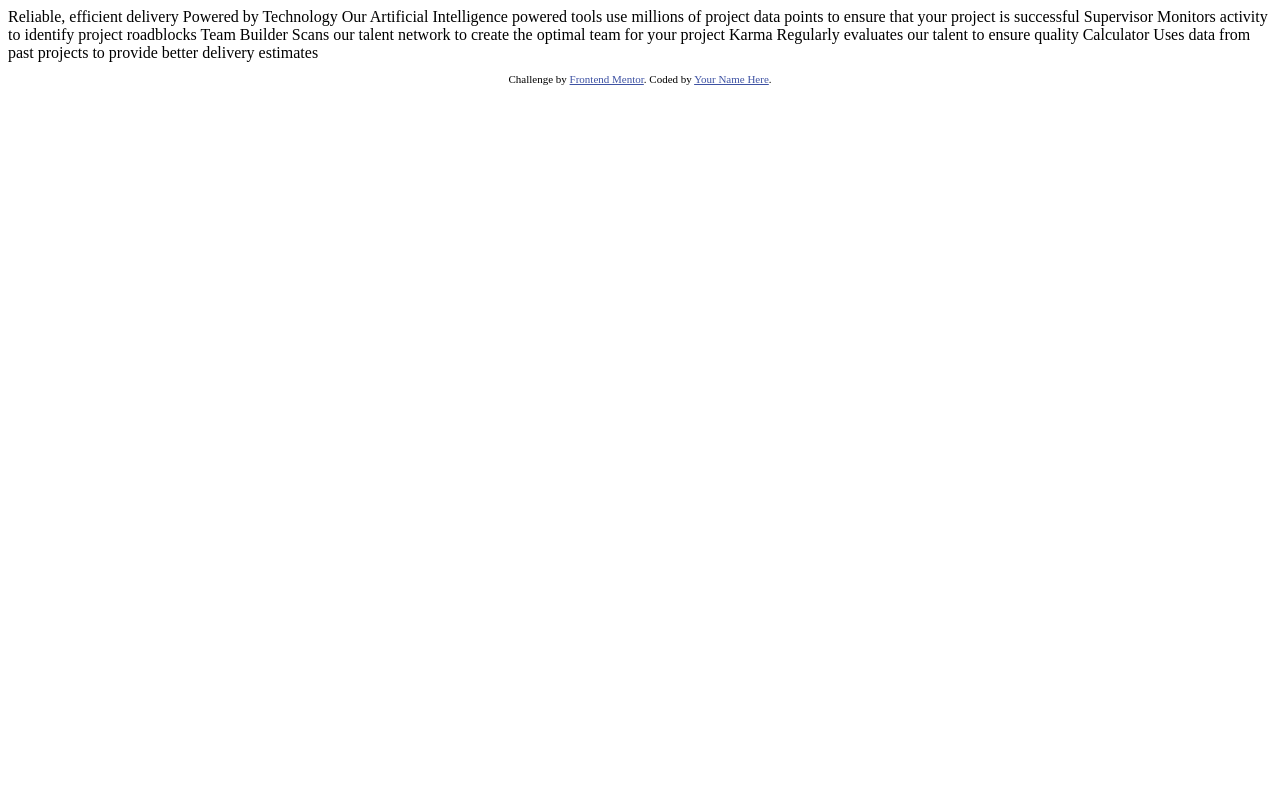
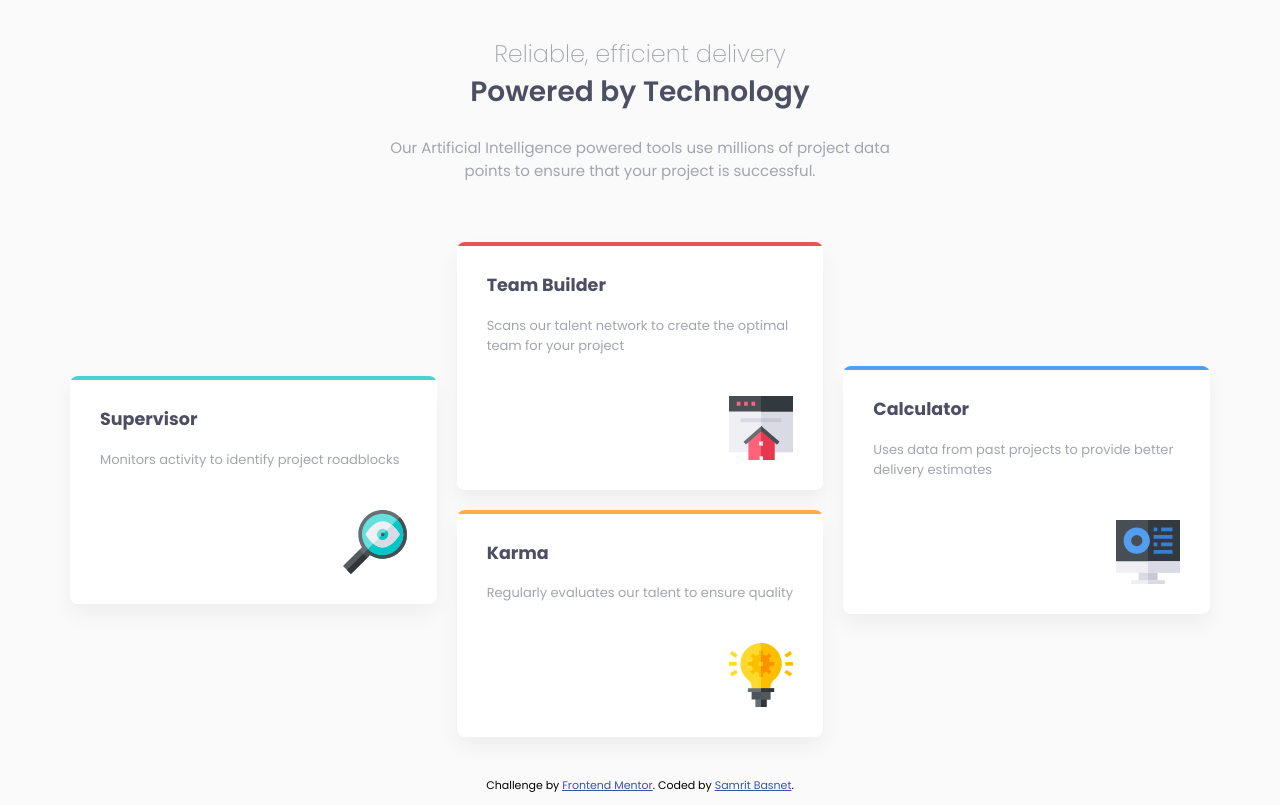
Before and after one commit to samritbasnet/Four-card-feature-section, a plain HTML site: page index.html in a window 1280 px wide. Drawn offline with Linux system fonts and the light colour scheme.

Commit message:
final changes

```diff
--- a/index.html
+++ b/index.html
@@ -1,44 +1,72 @@
 <!DOCTYPE html>
 <html lang="en">
   <head>
-  <meta charset="UTF-8">
-  <meta name="viewport" content="width=device-width, initial-scale=1.0"> <!-- displays site properly based on user's device -->
+    <meta charset="UTF-8" />
+    <meta name="viewport" content="width=device-width, initial-scale=1.0" />
+    <!-- displays site properly based on user's device -->
 
-  <link rel="icon" type="image/png" sizes="32x32" href="./images/favicon-32x32.png">
+    <link
+      rel="icon"
+      type="image/png"
+      sizes="32x32"
+      href="./images/favicon-32x32.png"
+    />
+    <link rel="preconnect" href="https://fonts.googleapis.com" />
+    <link rel="preconnect" href="https://fonts.gstatic.com" crossorigin />
+    <link
+      href="https://fonts.googleapis.com/css2?family=Poppins:ital,wght@0,100;0,200;0,300;0,400;0,500;0,600;0,700;0,800;0,900;1,100;1,200;1,300;1,400;1,500;1,600;1,700;1,800;1,900&display=swap"
+      rel="stylesheet"
+    />
+    <link rel="stylesheet" href="style.css" />
 
     <title>Frontend Mentor | Four card feature section</title>
 
     <!-- Feel free to remove these styles or customise in your own stylesheet 👍 -->
-  <style>
-    .attribution { font-size: 11px; text-align: center; }
-    .attribution a { color: hsl(228, 45%, 44%); }
-  </style>
   </head>
   <body>
-
-  Reliable, efficient delivery
-  Powered by Technology
-
-  Our Artificial Intelligence powered tools use millions of project data points
-  to ensure that your project is successful
-
-  Supervisor
-  Monitors activity to identify project roadblocks
-
-  Team Builder
+    <div class="main">
+      <div class="title">
+        <h1>Reliable, efficient delivery</h1>
+        <h2>Powered by Technology</h2>
+      </div>
+      <p class="description">
+        Our Artificial Intelligence powered tools use millions of project data
+        points to ensure that your project is successful.
+      </p>
+      <div class="card-container">
+        <div class="card">
+          <h3>Supervisor</h3>
+          <p>Monitors activity to identify project roadblocks</p>
+          <img src="./images/icon-supervisor.svg" alt="Supervisor" />
+        </div>
+        <div class="card">
+          <h3>Team Builder</h3>
+          <p>
             Scans our talent network to create the optimal team for your project
-
-  Karma
-  Regularly evaluates our talent to ensure quality
-
-  Calculator
+          </p>
+          <img src="./images/icon-team-builder.svg" alt="teambuilder" />
+        </div>
+        <div class="card">
+          <h3>Karma</h3>
+          <p>Regularly evaluates our talent to ensure quality</p>
+          <img src="./images/icon-karma.svg" alt="karma" />
+        </div>
+        <div class="card">
+          <h3>Calculator</h3>
+          <p>
             Uses data from past projects to provide better delivery estimates
-
+          </p>
+          <img src="./images/icon-calculator.svg" alt="Calculator" />
+        </div>
+      </div>
+    </div>
 
     <footer>
       <p class="attribution">
-      Challenge by <a href="https://www.frontendmentor.io?ref=challenge" target="_blank">Frontend Mentor</a>.
-      Coded by <a href="#">Your Name Here</a>.
+        Challenge by
+        <a href="https://www.frontendmentor.io?ref=challenge" target="_blank"
+          >Frontend Mentor</a
+        >. Coded by <a href="#">Samrit Basnet</a>.
       </p>
     </footer>
   </body>
--- /dev/null
+++ b/style.css
@@ -0,0 +1,139 @@
+body {
+  background-color: hsl(0, 0%, 98%);
+  font-family: "Poppins", sans-serif;
+  font-size: 15px;
+  display: flex;
+  flex-direction: column;
+  align-items: center;
+  justify-content: center;
+  min-height: 100vh;
+  margin: 0;
+  padding: 0;
+}
+
+.main {
+  text-align: center;
+  max-width: 1140px;
+  padding: 20px;
+}
+
+.title h1 {
+  font-weight: 200;
+  color: hsl(229, 6%, 66%);
+  font-size: 24px;
+  margin-bottom: 0;
+}
+
+.title h2 {
+  color: hsl(234, 12%, 34%);
+  font-weight: 600;
+  font-size: 28px;
+  margin-top: 0;
+}
+
+.description {
+  color: hsl(229, 6%, 66%);
+  margin: 20px auto;
+  max-width: 540px;
+}
+
+.card-container {
+  display: grid;
+  grid-template-columns: repeat(3, 10fr);
+  gap: 20px;
+  margin-top: 60px;
+}
+
+.card {
+  background-color: white;
+  border-radius: 8px;
+  box-shadow: 0 10px 20px rgba(0, 0, 0, 0.05);
+  padding: 30px;
+  text-align: left;
+  position: relative;
+  overflow: hidden;
+}
+
+.card::before {
+  content: "";
+  position: absolute;
+  top: 0;
+  left: 0;
+  right: 0;
+  height: 4px;
+}
+
+.card:nth-child(1) {
+  grid-column: 1;
+  grid-row: 1 / span 2;
+  align-self: center;
+}
+
+.card:nth-child(1)::before {
+  background-color: hsl(180, 62%, 55%);
+}
+
+.card:nth-child(2) {
+  grid-column: 2;
+  grid-row: 1;
+}
+
+.card:nth-child(2)::before {
+  background-color: hsl(0, 78%, 62%);
+}
+
+.card:nth-child(3) {
+  grid-column: 2;
+  grid-row: 2;
+}
+
+.card:nth-child(3)::before {
+  background-color: hsl(34, 97%, 64%);
+}
+
+.card:nth-child(4) {
+  grid-column: 3;
+  grid-row: 1 / span 2;
+  align-self: center;
+}
+
+.card:nth-child(4)::before {
+  background-color: hsl(212, 86%, 64%);
+}
+
+.card h3 {
+  color: hsl(234, 12%, 34%);
+  margin-top: 0;
+}
+
+.card p {
+  color: hsl(229, 6%, 66%);
+  font-size: 13px;
+}
+
+.card img {
+  display: block;
+  margin-left: auto;
+  margin-top: 40px;
+}
+
+.attribution {
+  font-size: 11px;
+  text-align: center;
+  margin-top: 20px;
+}
+
+.attribution a {
+  color: hsl(228, 45%, 44%);
+}
+
+@media (max-width: 1140px) {
+  .card-container {
+    grid-template-columns: 1fr;
+  }
+
+  .card:nth-child(n) {
+    grid-column: 1;
+    grid-row: auto;
+  }
+}
```
Also changed, not shown: Screenshot .png (added), 2 other files. Lines whose indentation alone changed are shown as unchanged.
